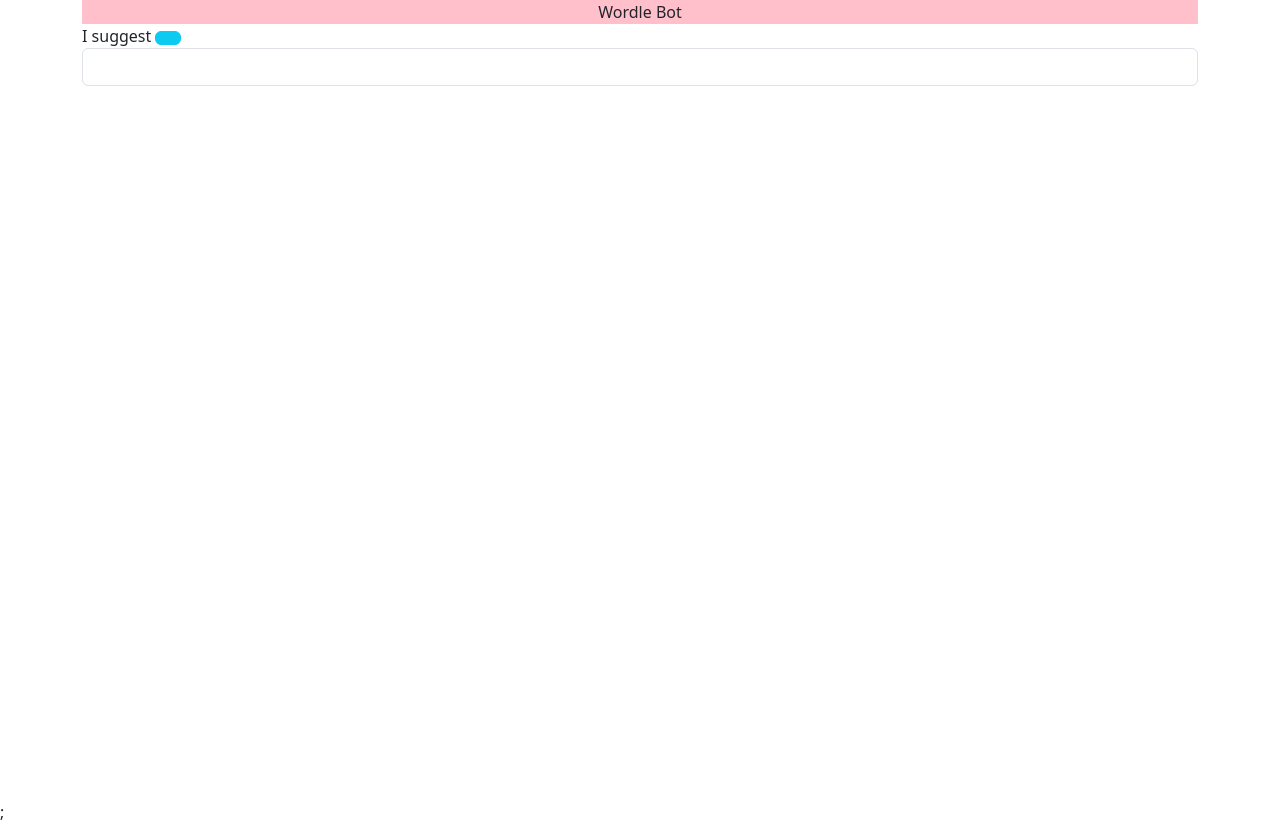
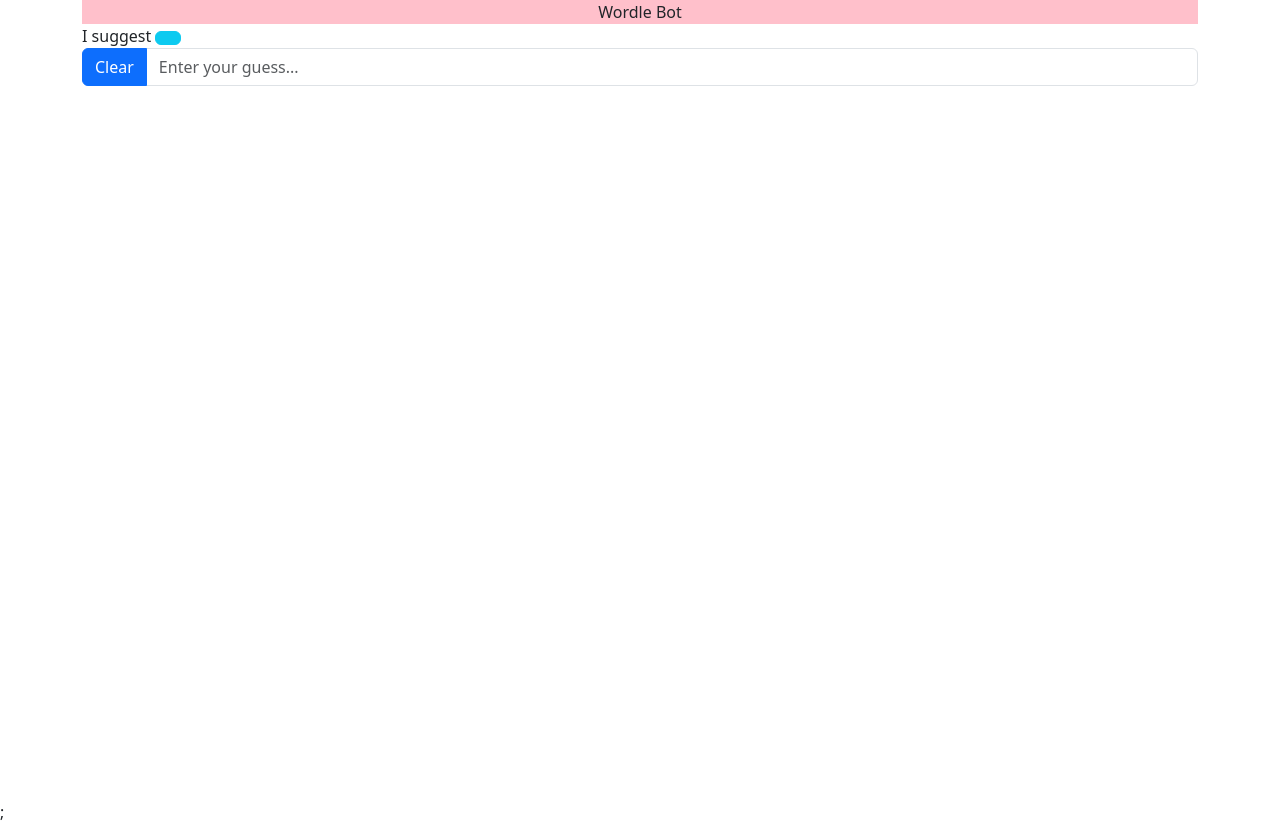
Before and after one commit to JPEdgar/venteur-technical-interview, a React (Create React App) app: page / in a window 1280 px wide. Built offline with nearby package versions, Linux system fonts and the light colour scheme; no server answers.

Commit message:
Added clear functionality to input

```diff
--- a/src/components/GuessForm/GuessInput.jsx
+++ b/src/components/GuessForm/GuessInput.jsx
@@ -1,6 +1,6 @@
 import React from "react";
 
-import { Form } from "react-bootstrap";
+import { Form, InputGroup, Button } from "react-bootstrap";
 
 import { useLoadingFlag, useGuessData, useErrorMessage } from "../../hooks";
 import { checkIfString } from "../../utils";
@@ -15,18 +15,24 @@
         else setErrorMessage("Only letters are allowed (A-Z)");
     };
 
+    const handleClick = () => {
+        setGuessInput("")
+    };
+
     return (
         <>
-            <Form onSubmit={null}>
+            <InputGroup>
+                <Button onClick={() => handleClick()} disabled={isLoadingFlag}>Clear</Button>
                 <Form.Control
                     type="text"
                     onChange={handleChange}
                     maxLength={5}
                     value={guessData.input}
                     disabled={isLoadingFlag || !guessData.editFlag}
+                    placeholder="Enter your guess..."
                 />
-            </Form>
-            <p>{errorMessage}</p>
+            </InputGroup>
+            <p style={{ color: "red" }}>{errorMessage}</p>
         </>
     );
 };
```
